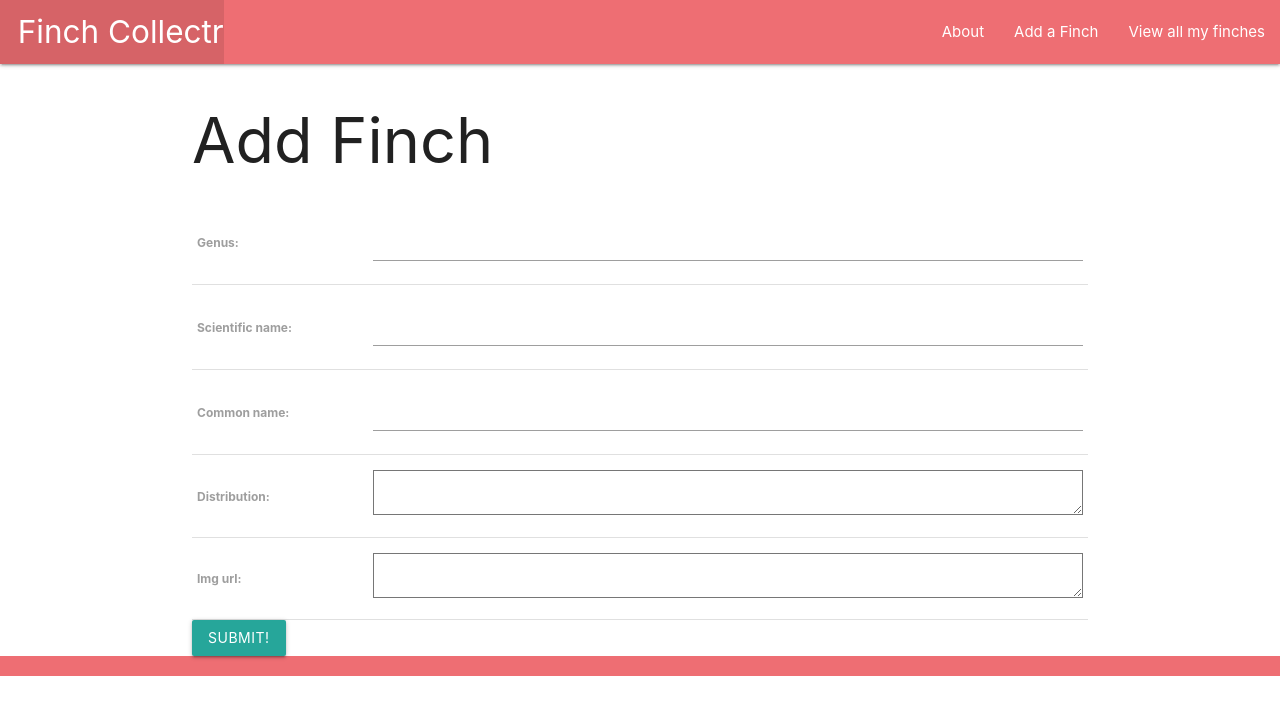
After one commit to EricCSheppard/finchcollector, a Django app: page /finches/create/ in a window 1280 px wide. The commit adds this page. Shown: the top 715 px of the page. Run offline with Django 4.2, Linux system fonts and the light colour scheme.

Commit message:
completes part 3

```diff
--- a/main_app/models.py
+++ b/main_app/models.py
@@ -1,4 +1,5 @@
 from django.db import models
+from django.urls import reverse
 
 # Create your models here.
 
@@ -10,3 +11,6 @@ class Finch(models.Model):
     img_url = models.TextField(max_length=250)
     def __str__(self):
         return self.common_name
+
+    def get_absolute_url(self):
+        return reverse('detail', kwargs={ 'finch_id': self.id })
--- a/main_app/templates/base.html
+++ b/main_app/templates/base.html
@@ -19,8 +19,9 @@
                     </li>
                 </ul>
                 <ul class="right">
-                    <li><a href="/about">About</a></li>
-                    <li><a href="/finches">View all my finches</a></li>
+                    <li><a href="{% url 'about' %}">About</a></li>
+                    <li><a href="{% url 'finch_create' %}">Add a Finch</a></li>
+                    <li><a href="{% url 'index' %}">View all my finches</a></li>
                 </ul>
             </div>
         </nav>
--- a/main_app/templates/finches/detail.html
+++ b/main_app/templates/finches/detail.html
@@ -10,6 +10,10 @@
         <p>Distribution: {{ finch.distribution }}</p>
         <img src="{{ finch.img_url }}" height="300px"/>
     </div>
+    <div class="card-action">
+        <a href="{% url 'finch_update' finch.id %}">Edit</a>
+        <a href="{% url 'finch_delete' finch.id %}">Delete</a>
+    </div>
 </div>
 
 {% endblock %}
--- /dev/null
+++ b/main_app/templates/main_app/finch_form.html
@@ -0,0 +1,18 @@
+{% extends 'base.html' %}
+{% block content %}
+    {% if object %}
+        <h1>Edit <span class="">{{ object.name }}</span></h1>
+    {% else %}
+        <h1>Add Finch</h1>
+    {% endif %}
+    <!-- by leaving the action empty, this allows the form to submit to the same URL that was used to render it (the submit changes the HTTP to POST) -->
+    <form action="" method="POST">
+        <!-- Django requires our cross-site resource token -->
+        {% csrf_token %}
+        <table>
+            <!-- render the inputs inside of a table with <tr>s and <td>s -->
+                {{ form.as_table }}
+        </table>
+        <input type="submit" value="Submit!" class="btn">
+    </form>
+{% endblock %}
--- a/main_app/urls.py
+++ b/main_app/urls.py
@@ -5,5 +5,8 @@ urlpatterns = [
     path('', views.home, name='home'),
     path('about/', views.about, name='about'),
     path('finches/', views.finch_index, name='index'),
+    path('finches/create/', views.FinchCreate.as_view(), name='finch_create'),
     path('finches/<int:finch_id>', views.finch_detail, name='detail'),
+    path('finches/<int:pk>/update/', views.FinchUpdate.as_view(), name='finch_update'),
+    path('finches/<int:pk>/delete/', views.FinchDelete.as_view(), name='finch_delete'),
 ]
--- a/main_app/views.py
+++ b/main_app/views.py
@@ -1,4 +1,5 @@
 from django.shortcuts import render
+from django.views.generic.edit import CreateView, UpdateView, DeleteView
 from .models import Finch
 # finches = [
 #     {'genus': 'Mycerobas', 'scientific_name': 'Mycerobas affinis', 'common_name': 'Collared grosbeak', 'distribution': 'Bhutan, India, Myanmar, Nepal and Thailand'},
@@ -21,3 +22,15 @@ def finch_index(request):
 def finch_detail(request, finch_id):
     finch = Finch.objects.get(id=finch_id)
     return render(request, 'finches/detail.html', { 'finch': finch})
+
+class FinchCreate(CreateView):
+    model = Finch
+    fields = '__all__'
+
+class FinchUpdate(UpdateView):
+    model = Finch
+    fields = '__all__'
+
+class FinchDelete(DeleteView):
+    model = Finch
+    success_url = '/finches/'
```
Also changed, not shown: main_app/templates/main_app/finch_confirm_delete.html (added, +10 -0 lines).
